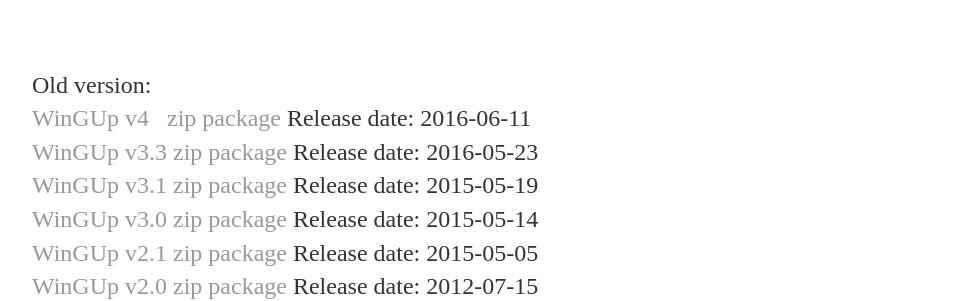
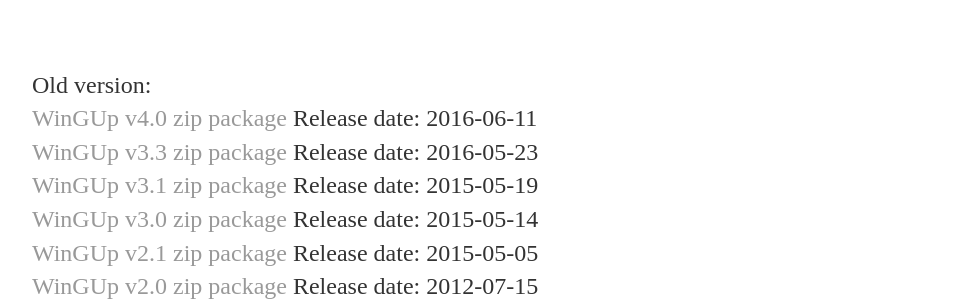
Before and after one commit to gupwin32/gupwin32.github.io, a Jekyll site: the page built from download/index.html, in a window 1280 px wide. Shown: the part 229-530 px from the top of the page, without its empty margins (160-1119 px from the left). Built offline with Jekyll 4.4.1, drawn with Linux system fonts in a browser that asks for light colours.

Commit message:
Update index.html

```diff
--- a/download/index.html
+++ b/download/index.html
@@ -11,7 +11,7 @@ Current version:<br/>
 <p>&nbsp;</p>
 <p>
 Old version:<br/>
-<a href="https://github.com/gup4win/wingup/releases/tag/v4" target="_blank">WinGUp v4&nbsp;&nbsp;&nbsp;zip package</a> Release date: 2016-06-11<br/>
+<a href="https://github.com/gup4win/wingup/releases/tag/v4" target="_blank">WinGUp v4.0 zip package</a> Release date: 2016-06-11<br/>
 <a href="https://github.com/gup4win/wingup/releases/tag/v3.3" target="_blank">WinGUp v3.3 zip package</a> Release date: 2016-05-23<br/>
 <a href="/repository/wingup.v3.1.bin.zip">WinGUp v3.1 zip package</a> Release date: 2015-05-19<br/>
 <a href="/repository/wingup.v3.0.bin.zip">WinGUp v3.0 zip package</a> Release date: 2015-05-14<br/>
```
